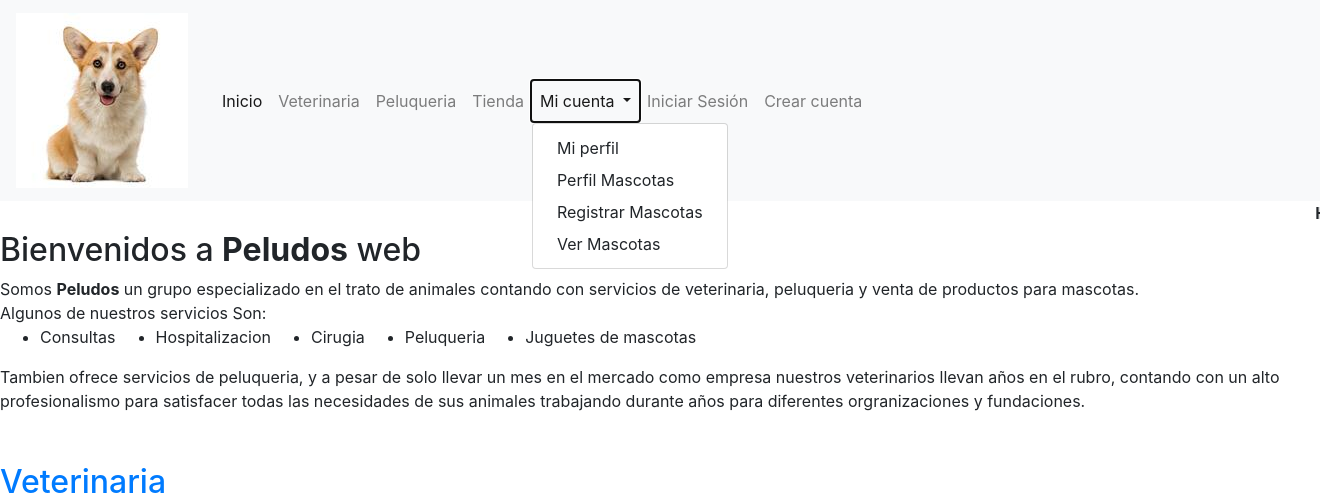
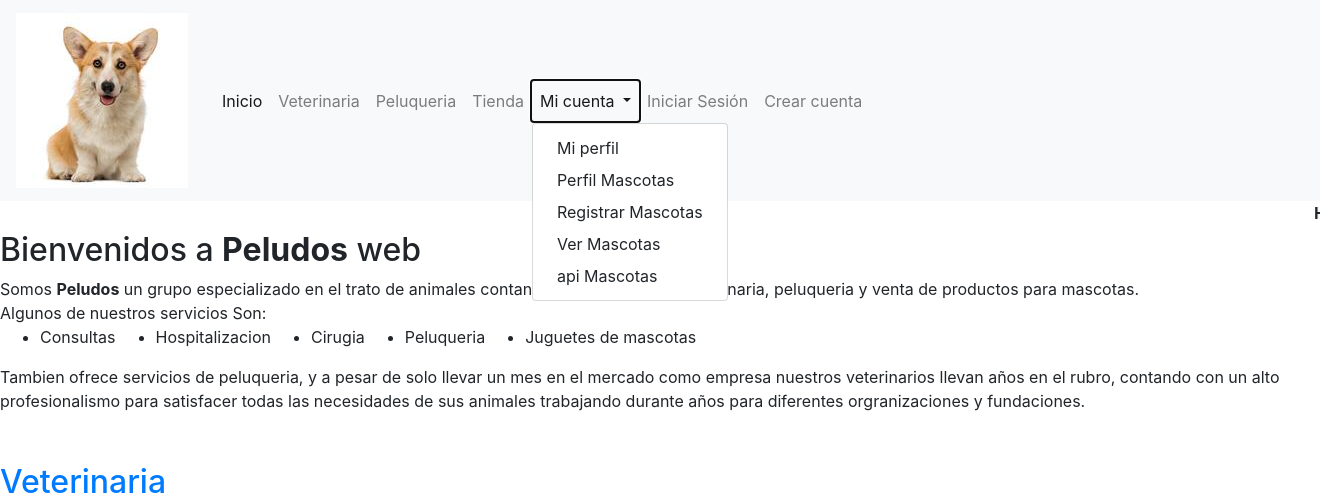
Before and after one commit to DDiazGithub/examentranversal, a Django app: page / in a window 1320 px wide, after a click on "Mi cuenta"; the page is wider, and only the part inside the window is pictured. Shown: the top 501 px of that part. Run offline with Django 3.2, Linux system fonts and the light colour scheme; data that the repository does not hold is empty; some libraries are stand-ins or nearby versions.

Commit message:
ajuste barra de navegacion

```diff
--- a/TestDjango/core/templates/core/base.html
+++ b/TestDjango/core/templates/core/base.html
@@ -60,6 +60,7 @@
             <a class="dropdown-item" href="{% url 'registromascotas' %}">Perfil Mascotas</a>
             <a class="dropdown-item" href="{% url 'registrarmascotas' %}">Registrar Mascotas</a>
             <a class="dropdown-item" href="{% url 'listar_mascotas' %}">Ver Mascotas</a>
+            <a class="dropdown-item" href="{% url 'api_mascotas' %}">api Mascotas</a>
           </div>
         </li>
         <li class="nav-item">
```
